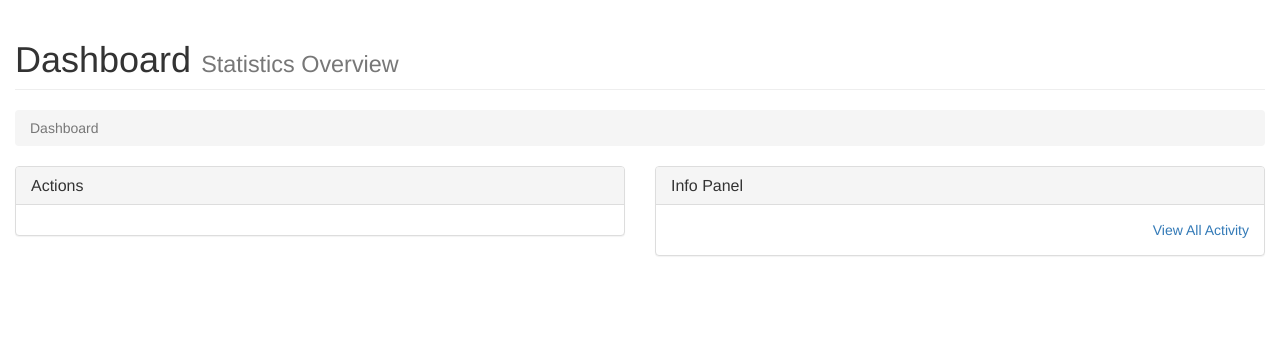
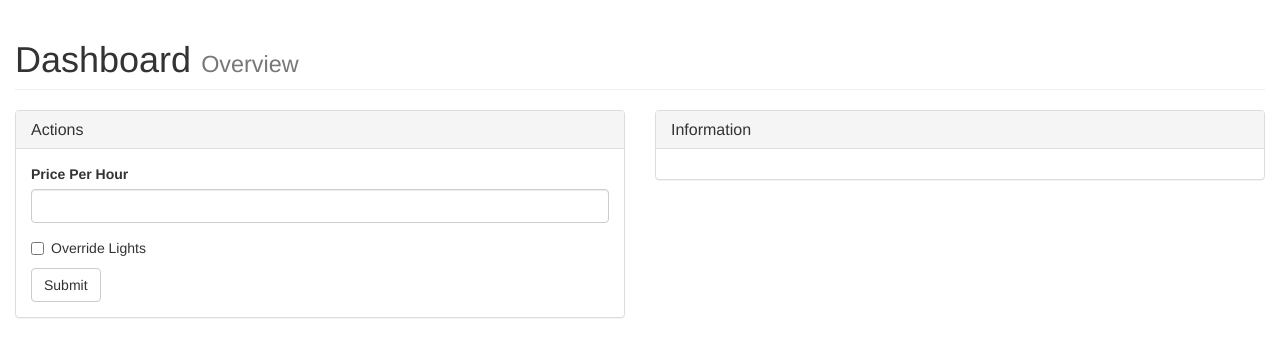
Before and after one commit to tlherr/CH924-Lights, a Python web app: template templates/admin.html in a window 1280 px wide. Shown: the top 357 px of the page. Run offline with Jinja, Linux system fonts and the light colour scheme; the template is opened without the code that fills it, so the values that code supplies are empty; some libraries are stand-ins or nearby versions.

Commit message:
Refactoring UI

```diff
--- a/templates/admin.html
+++ b/templates/admin.html
@@ -25,13 +25,8 @@
                 <div class="row">
                     <div class="col-lg-12">
                         <h1 class="page-header">
-                            Dashboard <small>Statistics Overview</small>
+                            Dashboard <small>Overview</small>
                         </h1>
-                        <ol class="breadcrumb">
-                            <li class="active">
-                                <i class="fa fa-dashboard"></i> Dashboard
-                            </li>
-                        </ol>
                     </div>
                 </div>
                 <!-- /.row -->
@@ -43,7 +38,18 @@
                                 <h3 class="panel-title"><i class="fa fa-money fa-fw"></i> Actions</h3>
                             </div>
                             <div class="panel-body">
-
+                                <form action="/submit">
+                                  <div class="form-group">
+                                    <label for="price_per_hour">Price Per Hour</label>
+                                    <input type="number" class="form-control" name="price_per_hour" id="price_per_hour" type="number" min="5" max="10" step="0.5" placeholder="{{ coin_machine.price_per_hour }}">
+                                  </div>
+                                  <div class="checkbox">
+                                    <label>
+                                      <input type="checkbox" name="light_override"> Override Lights
+                                    </label>
+                                  </div>
+                                  <button type="submit" class="btn btn-default">Submit</button>
+                                </form>
                             </div>
                         </div>
                     </div>
@@ -51,7 +57,7 @@
                     <div class="col-lg-6">
                         <div class="panel panel-default">
                             <div class="panel-heading">
-                                <h3 class="panel-title"><i class="fa fa-clock-o fa-fw"></i> Info Panel</h3>
+                                <h3 class="panel-title"><i class="fa fa-clock-o fa-fw"></i> Information</h3>
                             </div>
                             <div class="panel-body">
                                 {% if coin_machine %}
@@ -70,9 +76,6 @@
                                     </a>
                                 </div>
                                 {% endif %}
-                                <div class="text-right">
-                                    <a href="#">View All Activity <i class="fa fa-arrow-circle-right"></i></a>
-                                </div>
                             </div>
                         </div>
                     </div>
```
